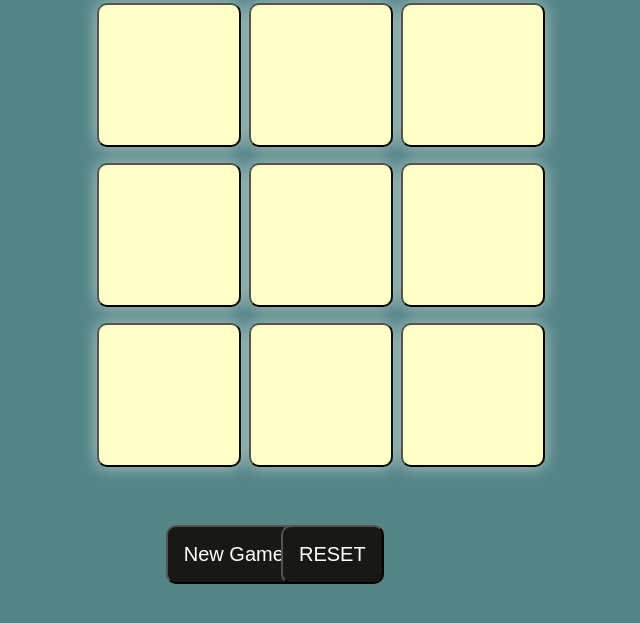
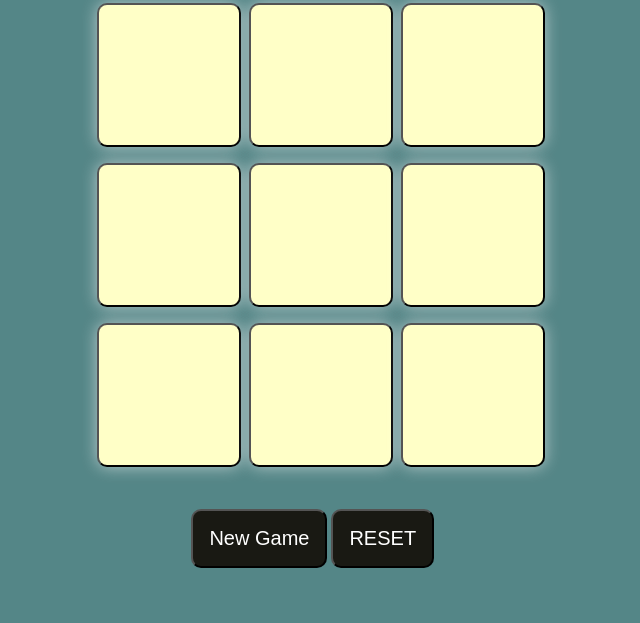
Before and after one commit to NuthaN-444/HTML-CSS, a plain HTML site: page Tic Tac Toe/index.html in a window 1280 px wide. Shown: the part 77-700 px from the top of the page, without its empty margins (359-999 px from the left). Drawn offline with Linux system fonts and the light colour scheme.

Commit message:
git ignore added

```diff
--- a/Tic Tac Toe/index.html
+++ b/Tic Tac Toe/index.html
@@ -6,9 +6,8 @@
     <title>Tic-Tac-Toe-Game</title>
     <link rel="stylesheet" href="style.css">
 </head>
-<body>
+<body>         <p>Winner</p>
     <main class="mag">
-        <p>Winner</p>
         <button id="new">New Game</button>
         <button id="reset-btn">RESET</button>
     </main>
--- a/Tic Tac Toe/style.css
+++ b/Tic Tac Toe/style.css
@@ -40,10 +40,13 @@ h1 {
     cursor: pointer;
 }
 
-#reset-btn {
+.mag {
+    width: fit-content;
     position: absolute;
-    top:75.3%;
-    left: 50%;
+    top: 73.3%;
+    left: 43%;
+}
+#new {
     padding: 1rem;
     font-size: 1.25rem;
     background-color: #191913;
@@ -52,10 +55,8 @@ h1 {
      cursor: pointer;
 }
 
-#new {
-    position: absolute;
-    top: 75.3%;
-    left: 41%;
+.mag #reset-btn {
+    position: relative;
     padding: 1rem;
     font-size: 1.25rem;
     background-color: #191913;
@@ -63,6 +64,7 @@ h1 {
     border-radius: 10PX;
      cursor: pointer;
 }
+
 p{
     color: wheat;
     font-size:5vmin;
```
Also changed, not shown: 1 other file.
